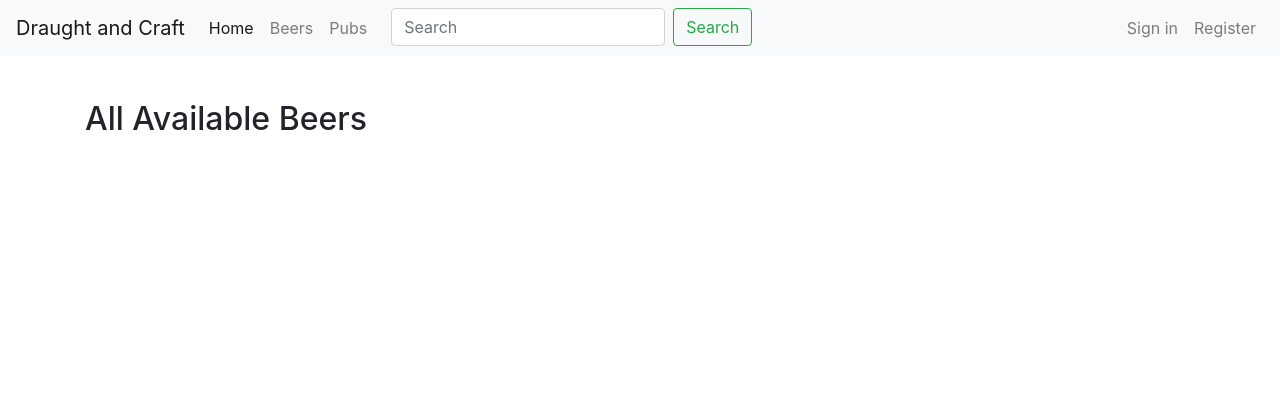
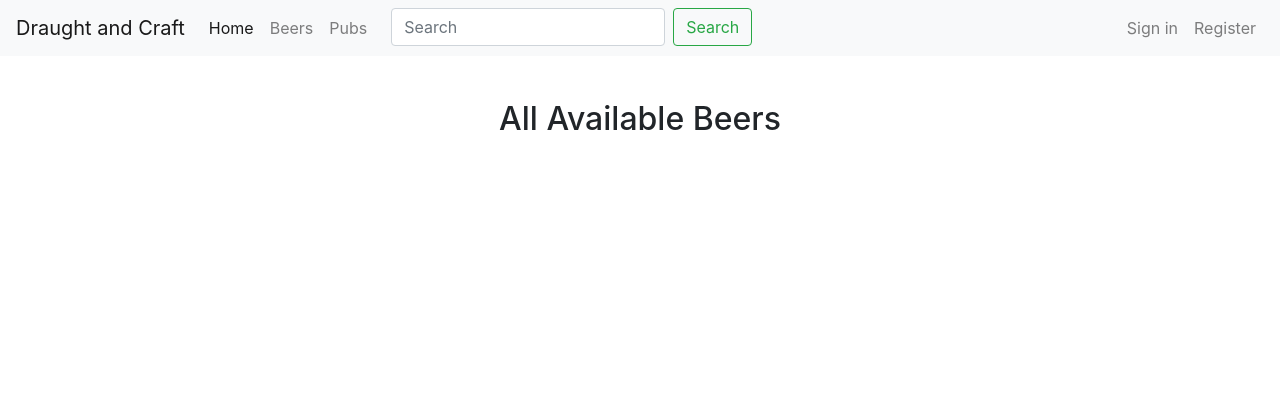
Before and after one commit to David132639/draughtcraft, a Django app: page /draughtandcraft/beers/ in a window 1280 px wide. Shown: the top 420 px of the page. Run offline with Django 3.2, Linux system fonts and the light colour scheme; data that the repository does not hold is empty; some libraries are stand-ins or nearby versions.

Commit message:
Minor changes, changed one version in requirements, centered h2, ...

```diff
--- a/requirements.txt
+++ b/requirements.txt
@@ -17,8 +17,8 @@ PyJWT==1.3.0
 pyserial==3.0.1
 pytz==2018.9
 PyYAML==3.11
-requests==2.9.1
 six==1.10.0
 urllib3==1.13.1
 django-registration-redux==1.4
+requests==2.11.1
 googlemaps==3.0.2
--- a/static/masterstyle.css
+++ b/static/masterstyle.css
@@ -42,3 +42,9 @@ body {
 /* .list_item{
 height: 25%;
 } */
+
+h2 {
+    display: flex;
+    align-items: center;
+    justify-content: center;
+}
--- a/templates/dac/base.html
+++ b/templates/dac/base.html
@@ -31,7 +31,7 @@
     <div class="collapse navbar-collapse" id="navbarSupportedContent">
       <ul class="navbar-nav mr-auto">
         <li class="nav-item active">
-          <a class="nav-link" href="{% url 'index' %}">Home <span class="sr-only">(current)</span></a>
+          <a class="nav-link" href="{% url 'index' %}">Home </a>
         </li>
         <li class="nav-item">
           <a class="nav-link" href="{% url 'beers' %}">Beers</a>
```
Also changed, not shown: 1 other file.
